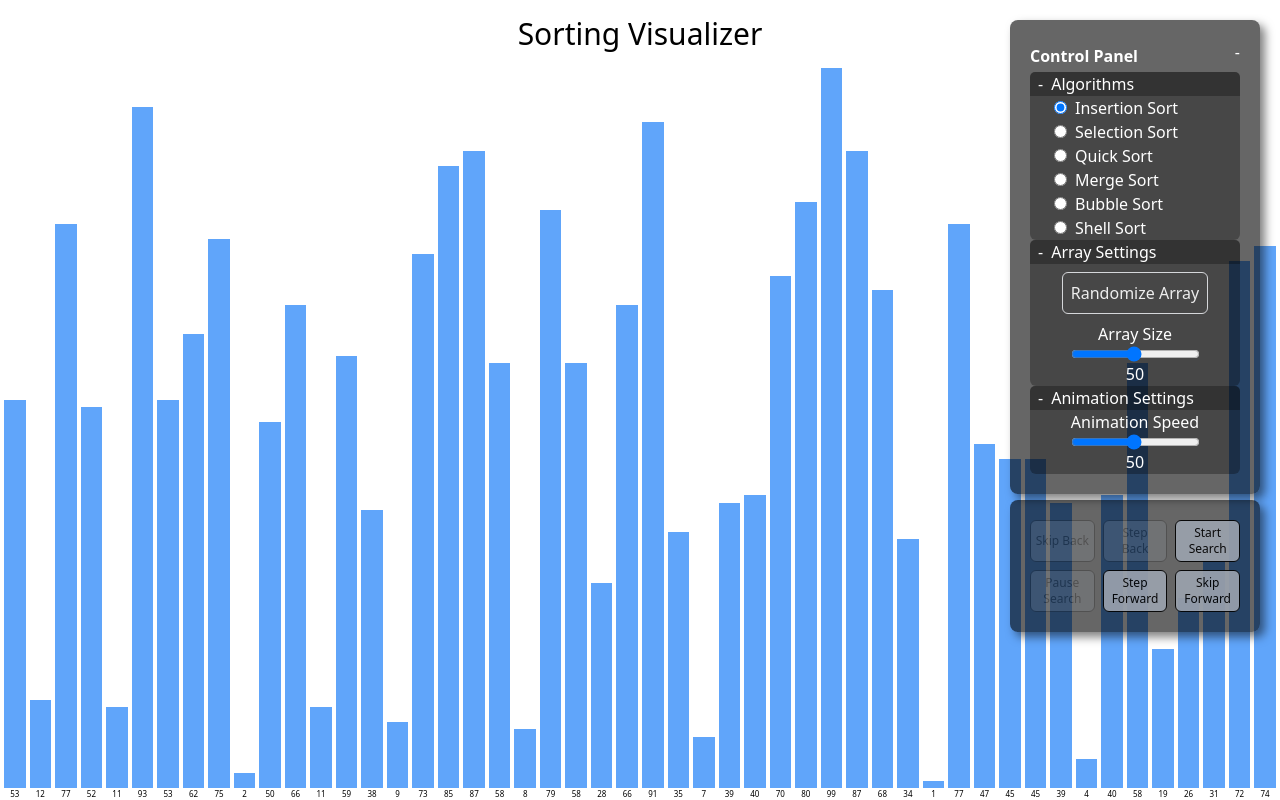
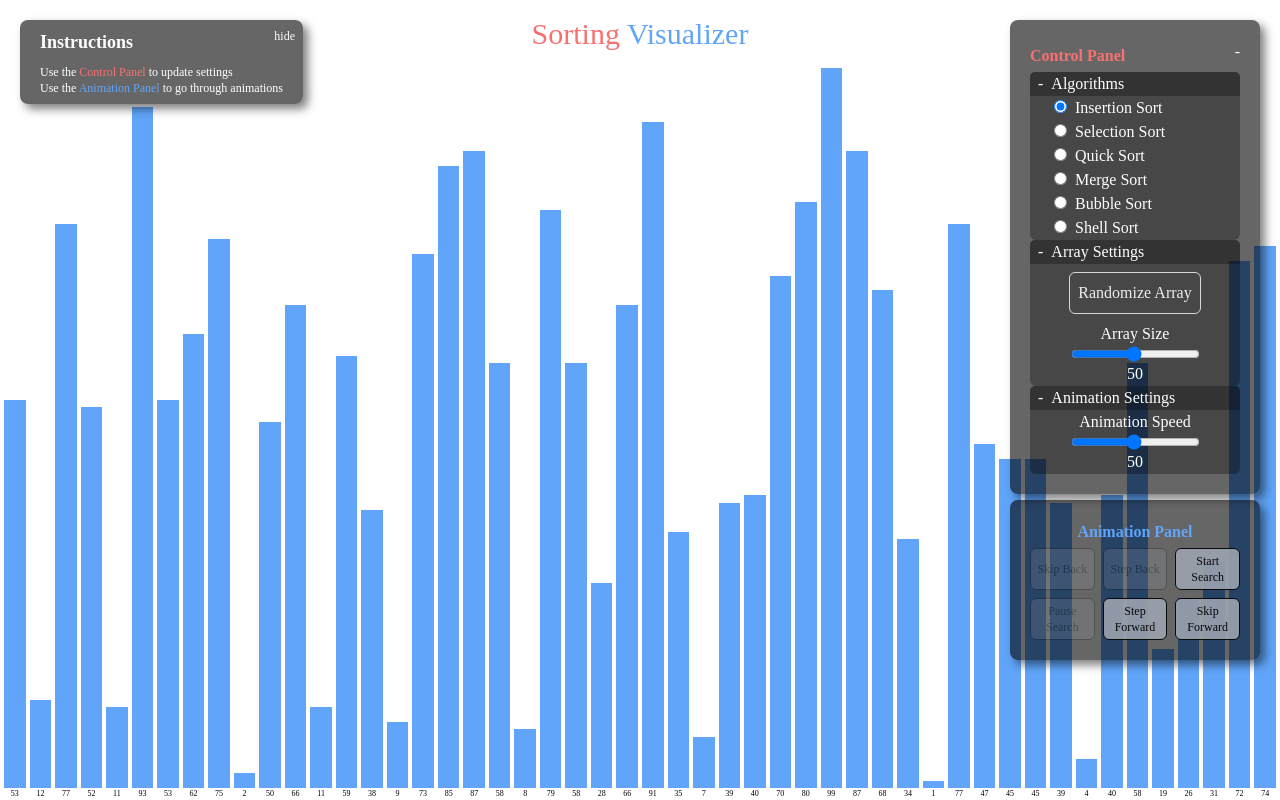
Before and after one commit to arifm6/sorting-visualizer, a Next.js app: page / in a window 1280 px wide. Built offline with nearby package versions, Linux system fonts and the light colour scheme.

Commit message:
added instructions and made fonts look better

```diff
--- a/src/components/ControlPanel.tsx
+++ b/src/components/ControlPanel.tsx
@@ -187,7 +187,9 @@ export default function Header({}: Props) {
           >
             {controlPanelOpen ? "-" : "+"}
           </button>
-          <h1 className="font-bold py-1 cursor-default">Control Panel</h1>
+          <h1 className="font-bold py-1 cursor-default">
+            <span className="text-red-400">Control Panel</span>
+          </h1>
         </div>
         <div className={`${!controlPanelOpen && "h-0"} overflow-hidden`}>
           <Accordion accordionData={accordionData} />
--- /dev/null
+++ b/src/components/Instructions.tsx
@@ -0,0 +1,37 @@
+import React, { useRef, useState } from "react";
+import Draggable from "react-draggable";
+
+type Props = {};
+
+export default function Instructions({}: Props) {
+  const nodeRef = useRef<HTMLDivElement>(null);
+  const [isOpen, setIsOpen] = useState(true);
+
+  return (
+    <Draggable nodeRef={nodeRef} cancel=".disable-drag">
+      <div
+        className={`instructions flex flex-col overflow-hidden  transition-all duration-300 `}
+        ref={nodeRef}
+        style={{ height: isOpen ? nodeRef.current?.scrollHeight : "0px" }}
+      >
+        <div className="flex justify-between my-2">
+          <h1 className="font-bold text-lg ">Instructions</h1>
+          <button
+            className="text-xs disable-drag absolute top-2 right-2"
+            onClick={() => setIsOpen((prevIsOpen) => !prevIsOpen)}
+          >
+            hide
+          </button>
+        </div>
+        <p className="instructions-text">
+          Use the <span className="text-red-400">Control Panel</span> to update
+          settings
+        </p>
+        <p className="instructions-text pb-2">
+          Use the <span className="text-blue-400">Animation Panel</span> to go
+          through animations
+        </p>
+      </div>
+    </Draggable>
+  );
+}
--- a/src/components/StartPanel.tsx
+++ b/src/components/StartPanel.tsx
@@ -56,13 +56,14 @@ export default function StartPanel({}: Props) {
 
   return (
     <Draggable nodeRef={nodeRef} cancel=".disable-drag">
-      <div
-        className="start-panel grid grid-rows-2 grid-cols-3 gap-2"
-        ref={nodeRef}
-      >
+      <div className="flex start-panel flex-col" ref={nodeRef}>
+        <h1 className="font-bold pb-1 cursor-default  text-center">
+          <span className="text-blue-400">Animation Panel</span>
+        </h1>
+        <div className=" grid grid-rows-2 grid-cols-3 gap-2">
           <button
             className={`${
-            state.animation.active || state.sorting.currentFrameIndex === 0
+              state.animation.active || state.sorting.currentFrameIndex <= 1
                 ? "disabled-button"
                 : "button"
             } ${buttonStyle}`}
@@ -74,7 +75,7 @@ export default function StartPanel({}: Props) {
           </button>
           <button
             className={`${
-            state.animation.active || state.sorting.currentFrameIndex === 0
+              state.animation.active || state.sorting.currentFrameIndex <= 1
                 ? "disabled-button"
                 : "button"
             } ${buttonStyle}`}
@@ -87,7 +88,8 @@ export default function StartPanel({}: Props) {
           <button
             className={`${
               state.animation.active ||
-            state.sorting.currentFrameIndex === state.sorting.frames.length - 1
+              state.sorting.currentFrameIndex ===
+                state.sorting.frames.length - 1
                 ? "disabled-button"
                 : "button"
             } ${buttonStyle}`}
@@ -118,7 +120,7 @@ export default function StartPanel({}: Props) {
           <button
             className={`${
               state.animation.active ||
-            state.sorting.currentFrameIndex === state.sorting.frames.length - 1
+              state.sorting.currentFrameIndex >= state.sorting.frames.length - 2
                 ? "disabled-button"
                 : "button"
             } ${buttonStyle}`}
@@ -131,7 +133,7 @@ export default function StartPanel({}: Props) {
           <button
             className={`${
               state.animation.active ||
-            state.sorting.currentFrameIndex === state.sorting.frames.length - 1
+              state.sorting.currentFrameIndex >= state.sorting.frames.length - 2
                 ? "disabled-button"
                 : "button"
             } ${buttonStyle}`}
@@ -142,6 +144,7 @@ export default function StartPanel({}: Props) {
             Skip Forward
           </button>
         </div>
+      </div>
     </Draggable>
   );
 }
--- a/src/pages/index.tsx
+++ b/src/pages/index.tsx
@@ -4,6 +4,7 @@ import StartPanel from "@/components/StartPanel";
 import { useContext, useEffect } from "react";
 import { AppContext } from "@/globalState/context";
 import ArrayItem from "@/components/ArrayItem";
+import Instructions from "@/components/Instructions";
 const { v4: uuidv4 } = require("uuid");
 
 export default function Home() {
@@ -16,9 +17,14 @@ export default function Home() {
         <meta name="viewport" content="width=device-width, initial-scale=1" />
         <link rel="icon" href="/favicon.png" />
       </Head>
-      <h1 className="text-center text-3xl p-4 w-full ">Sorting Visualizer</h1>
+      <h1 className="text-center text-3xl p-4 w-full ">
+        <span className="text-red-400">Sorting</span>{" "}
+        <span className="text-blue-400">Visualizer</span>
+      </h1>
+      <Instructions />
       <ControlPanel />
       <StartPanel />
+
       <div className="h-[calc(100vh_-_68px)]  w-full  px-1 flex justify-center items-end space-x-[1px] md:space-x-[2px] lg:space-x-1">
         {state.sorting.array.map((value, i) => {
           const uuid = uuidv4();
--- a/src/styles/globals.css
+++ b/src/styles/globals.css
@@ -8,6 +8,7 @@
   margin: 0;
   padding: 0;
   box-sizing: border-box;
+  font-family: "Times New Roman", Times, serif;
 }
 body {
   overflow-x: 1;
@@ -19,6 +20,12 @@ body {
   }
   .start-panel {
     @apply absolute right-[20px] top-[500px] p-[20px] w-[250px] rounded-lg bg-[rgba(0,0,0,0.6)] text-white shadow-[5px_5px_10px_rgba(0,0,0,0.5)];
+  }
+  .instructions {
+    @apply absolute left-[20px] top-[20px] px-[20px] max-w-full  rounded-lg bg-[rgba(0,0,0,0.6)] text-white shadow-[5px_5px_10px_rgba(0,0,0,0.5)] z-[999];
+  }
+  .instructions-text {
+    @apply text-xs font-medium;
   }
   .button {
     @apply opacity-90 hover:opacity-80 active:opacity-100 border p-2 rounded-md;
```
Lines whose indentation alone changed are shown as unchanged.
